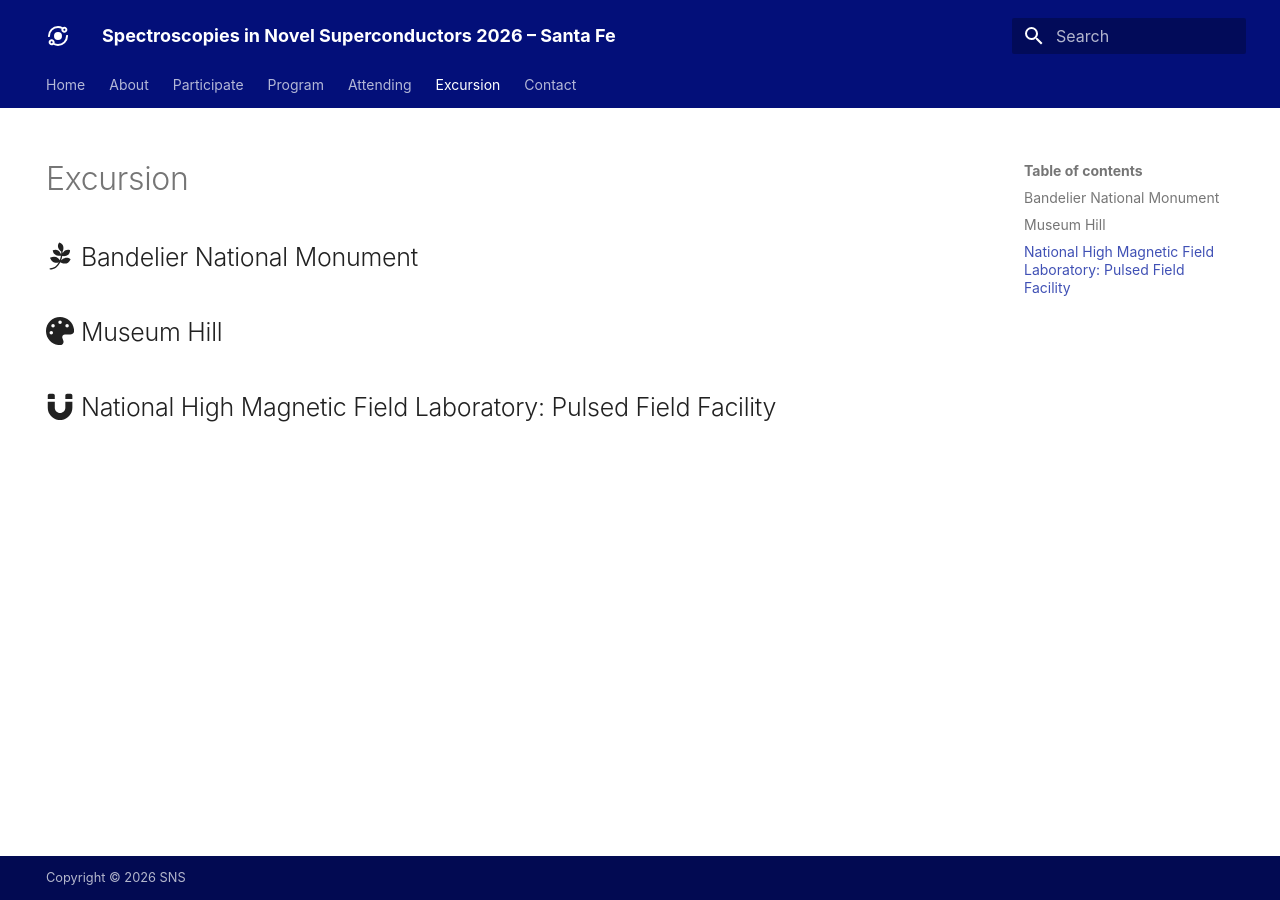
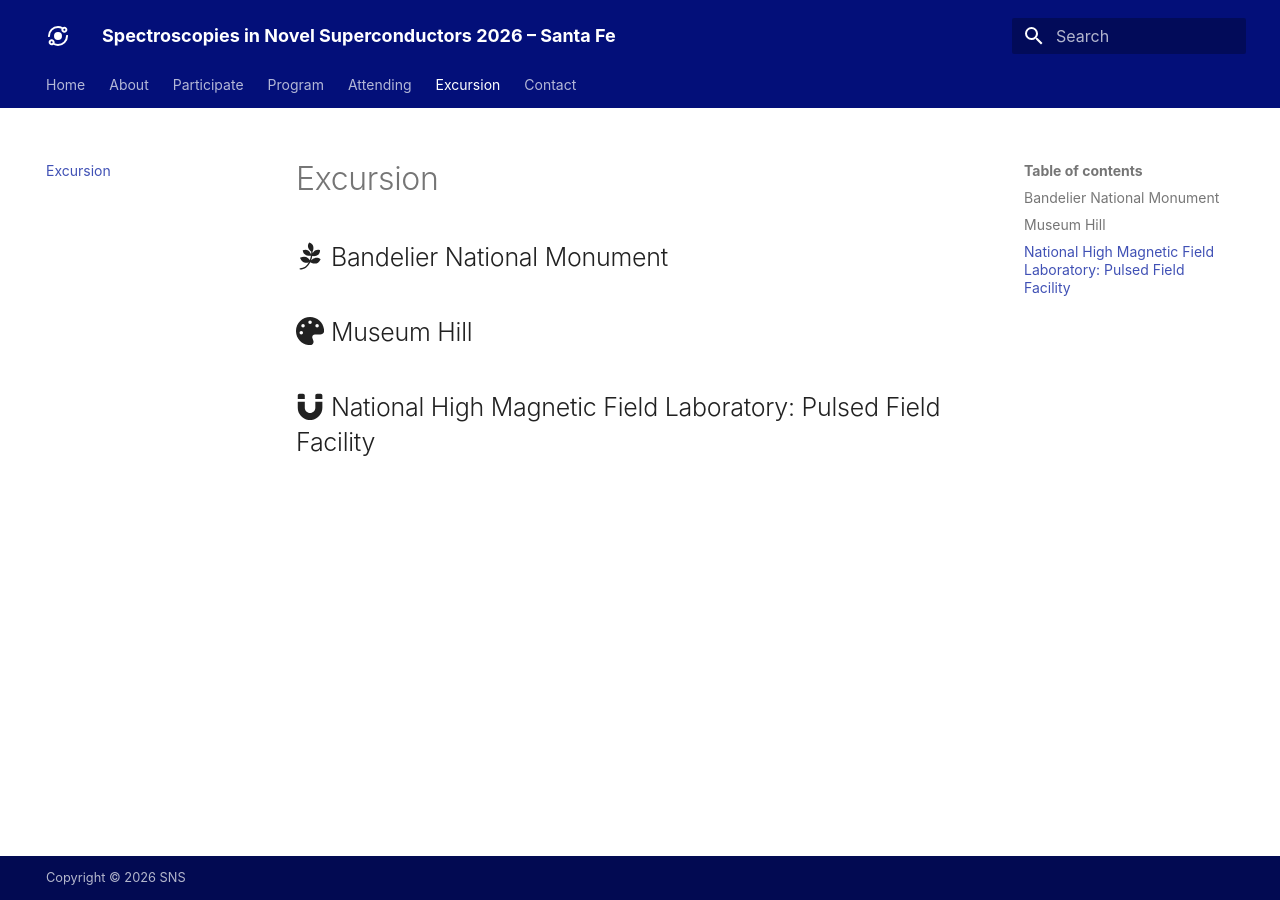
Before and after one commit to SNS2026/SNS2026.github.io, an MkDocs documentation site: the page built from docs/excursion.md, in a window 1280 px wide. Built offline with MkDocs 1.6.1 and Material for MkDocs 9.7.7, drawn with Linux system fonts in a browser that asks for light colours; some web fonts are replaced.

Commit message:
Update excursion.md

```diff
--- a/docs/excursion.md
+++ b/docs/excursion.md
@@ -1,6 +1,6 @@
 ---
 hide:
-  - navigation
+#  - navigation
 #  - toc
 title: Excursion
 ---
```
